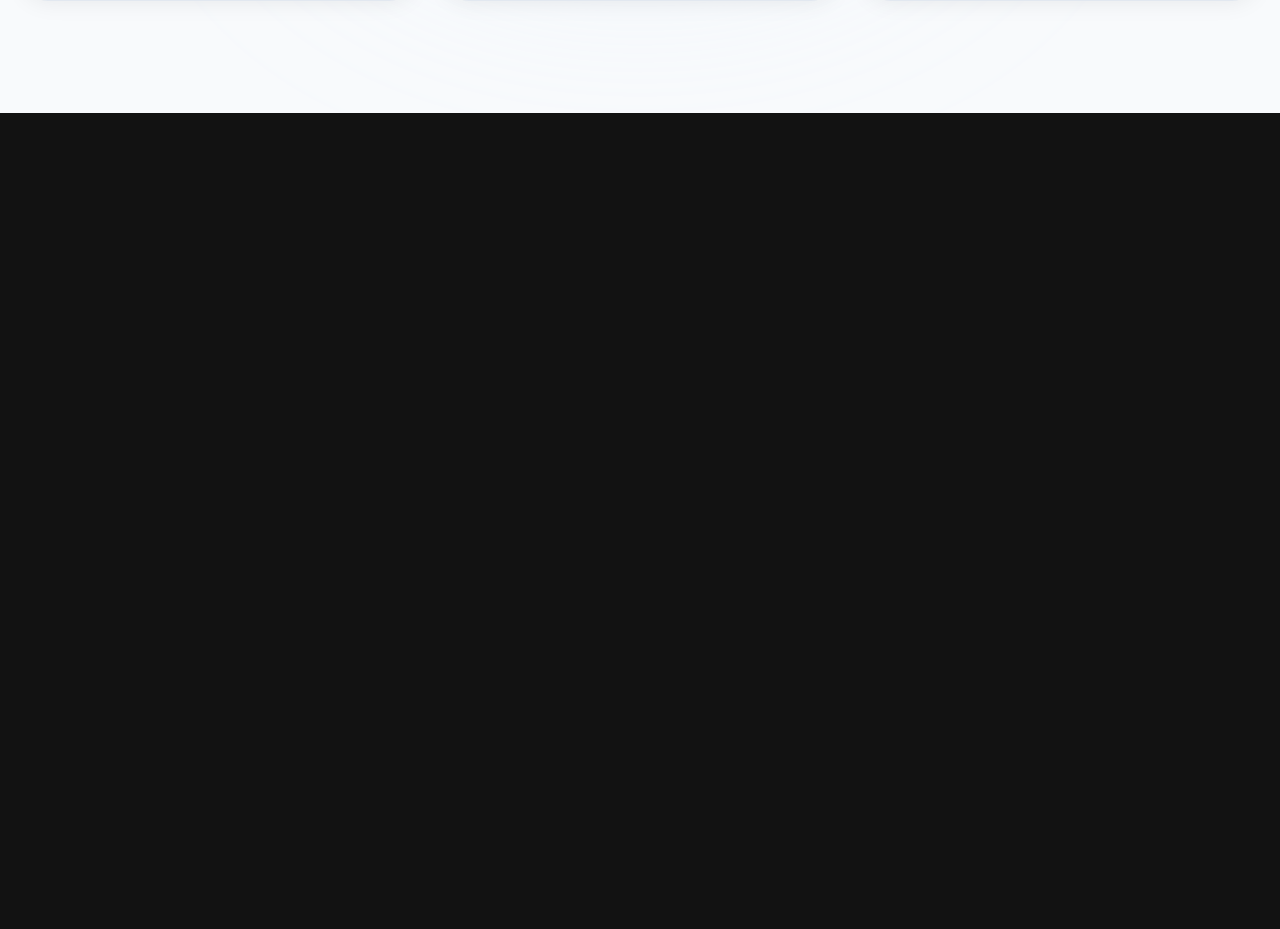
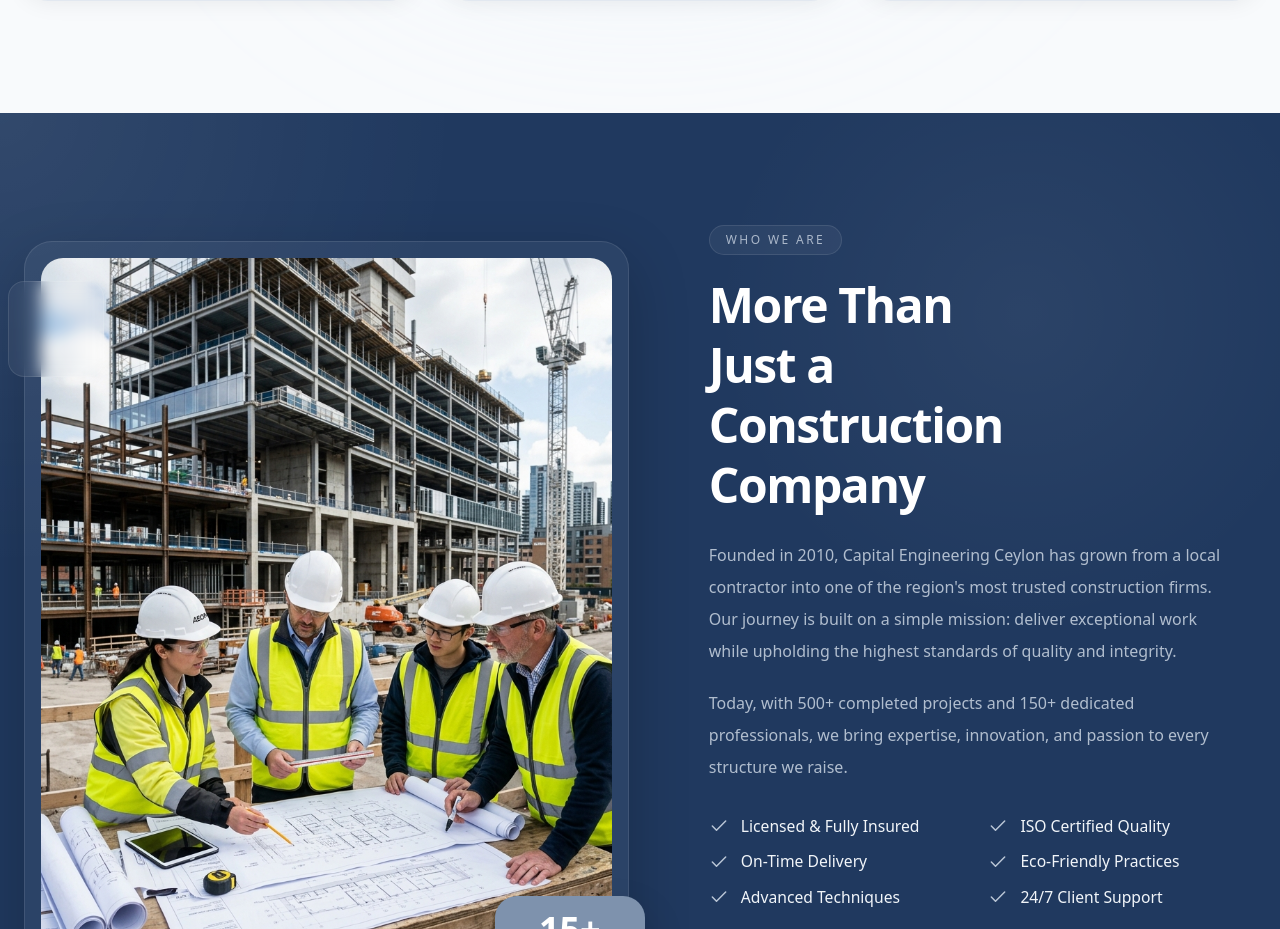
Before and after one commit to Tharaka-Maheshwara/capital-engineering-frontend, a Next.js app: page / in a window 1280 px wide. Shown: the part 1871-2800 px from the top of the page. Before the commit the page ends 1984 px from the top, so only its background shows below. Built offline with nearby package versions, Linux system fonts and the light colour scheme.

Commit message:
Who We Are part okey

```diff
--- a/src/app/page.tsx
+++ b/src/app/page.tsx
@@ -1,6 +1,7 @@
 import HeroSlider from "@/components/common/hero-slider";
 import StatsSection from "@/components/common/stats-section";
 import ServicesSection from "@/components/common/services-section";
+import CompanyOverviewSection from "@/components/common/company-overview-section";
 
 export default function Home() {
   return (
@@ -12,6 +13,9 @@ export default function Home() {
 
       {/* Services section */}
       <ServicesSection />
+
+      {/* Company overview section */}
+      <CompanyOverviewSection />
     </main>
   );
 }
--- /dev/null
+++ b/src/components/common/company-overview-section.tsx
@@ -0,0 +1,104 @@
+import Image from "next/image";
+import Link from "next/link";
+
+const highlights = [
+  "Licensed & Fully Insured",
+  "ISO Certified Quality",
+  "On-Time Delivery",
+  "Eco-Friendly Practices",
+  "Advanced Techniques",
+  "24/7 Client Support",
+];
+
+function CheckIcon() {
+  return (
+    <svg viewBox="0 0 24 24" fill="none" aria-hidden="true">
+      <path
+        d="M20 6L9 17l-5-5"
+        stroke="currentColor"
+        strokeWidth="1.8"
+        strokeLinecap="round"
+        strokeLinejoin="round"
+      />
+    </svg>
+  );
+}
+
+export default function CompanyOverviewSection() {
+  return (
+    <section className="relative overflow-hidden bg-[#20395f] py-20 md:py-28">
+      <div className="absolute inset-0 bg-[radial-gradient(circle_at_top_left,rgba(255,255,255,0.08),transparent_28%),radial-gradient(circle_at_80%_20%,rgba(255,255,255,0.05),transparent_24%)] pointer-events-none" />
+
+      <div className="relative mx-auto grid w-[min(1280px,calc(100%-48px))] items-center gap-14 lg:grid-cols-[1.05fr_0.95fr] lg:gap-20">
+        <div className="relative mx-auto w-full max-w-130 lg:max-w-none">
+          <div className="relative overflow-hidden rounded-[28px] border border-white/10 bg-white/5 p-4 shadow-[0_20px_60px_rgba(0,0,0,0.22)]">
+            <div className="relative aspect-4/5 overflow-hidden rounded-[22px] bg-slate-700">
+              <Image
+                src="/images/slider-4.png"
+                alt="Capital Engineering team reviewing plans"
+                fill
+                sizes="(max-width: 1024px) 100vw, 45vw"
+                className="object-cover object-center"
+              />
+            </div>
+          </div>
+
+          <div className="absolute -left-4 top-10 hidden h-24 w-24 rounded-2xl border border-white/10 bg-white/5 backdrop-blur-sm lg:block" />
+
+          <div className="absolute -bottom-6 left-1/2 w-37.5 -translate-x-1/2 rounded-[22px] bg-[#7e92ad] px-5 py-4 text-center text-white shadow-[0_20px_40px_rgba(0,0,0,0.18)] sm:left-auto sm:-right-4 sm:translate-x-0">
+            <div className="text-4xl font-extrabold leading-none">15+</div>
+            <div className="mt-2 text-sm font-medium text-white/90">
+              Years of Excellence
+            </div>
+          </div>
+        </div>
+
+        <div className="text-slate-50">
+          <span className="inline-flex rounded-full border border-white/10 bg-white/5 px-4 py-1.5 text-xs font-medium uppercase tracking-[0.2em] text-slate-300/80">
+            Who We Are
+          </span>
+
+          <h2 className="mt-5 max-w-[12ch] text-4xl font-extrabold leading-tight tracking-[-0.03em] text-white sm:text-5xl">
+            More Than Just a Construction Company
+          </h2>
+
+          <p className="mt-6 max-w-[58ch] text-[1rem] leading-8 text-slate-300/85">
+            Founded in 2010, Capital Engineering Ceylon has grown from a local
+            contractor into one of the region&apos;s most trusted construction
+            firms. Our journey is built on a simple mission: deliver exceptional
+            work while upholding the highest standards of quality and integrity.
+          </p>
+
+          <p className="mt-5 max-w-[58ch] text-[1rem] leading-8 text-slate-300/85">
+            Today, with 500+ completed projects and 150+ dedicated professionals,
+            we bring expertise, innovation, and passion to every structure we
+            raise.
+          </p>
+
+          <div className="mt-8 grid gap-3 sm:grid-cols-2">
+            {highlights.map((item) => (
+              <div key={item} className="flex items-center gap-3 text-[0.98rem] text-slate-100">
+                <span className="inline-flex h-5 w-5 flex-none items-center justify-center text-slate-300/90">
+                  <CheckIcon />
+                </span>
+                <span>{item}</span>
+              </div>
+            ))}
+          </div>
+
+          <div className="mt-10">
+            <Link
+              href="/about"
+              className="inline-flex items-center gap-3 rounded-2xl bg-[#879bb6] px-6 py-4 text-[0.98rem] font-bold text-white shadow-[0_12px_28px_rgba(0,0,0,0.18)] transition-transform duration-150 hover:-translate-y-0.5 hover:bg-[#98acc4]"
+            >
+              Learn Our Story
+              <span aria-hidden="true" className="text-xl leading-none">
+                →
+              </span>
+            </Link>
+          </div>
+        </div>
+      </div>
+    </section>
+  );
+}
```
